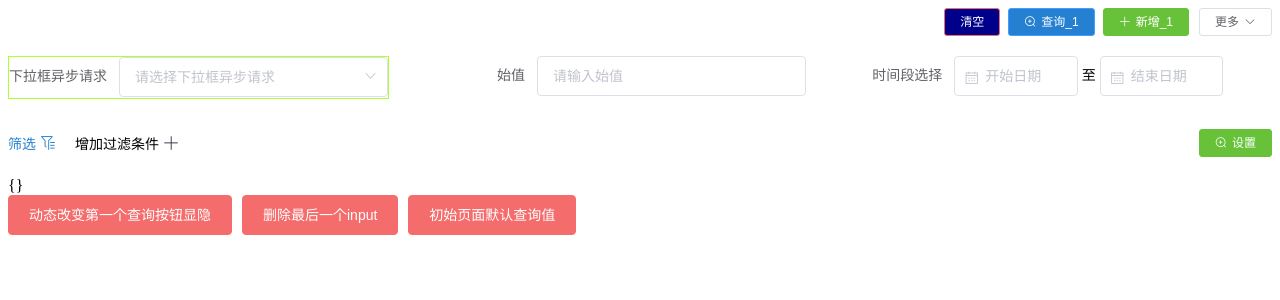
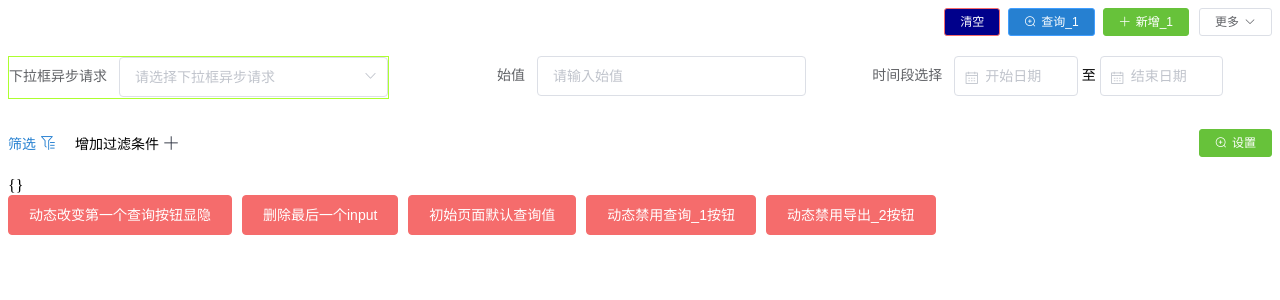
Before and after one commit to RayforReal/search_header_filter_cache, a Vue app: page / in a window 1280 px wide. Shown: the top 300 px of the page. Built offline with nearby package versions, Linux system fonts and the light colour scheme.

Commit message:
feat 动态修改某个按钮禁用状态

```diff
--- a/examples/App.vue
+++ b/examples/App.vue
@@ -23,6 +23,12 @@
         </el-button>
         <el-button @click="setDefault"
                    type='danger'>初始页面默认查询值
+        </el-button>
+        <el-button @click="changeBtnStatus('query_1')"
+                   type='danger'>动态禁用查询_1按钮
+        </el-button>
+        <el-button @click="changeBtnStatus('import_2')"
+                   type='danger'>动态禁用导出_2按钮
         </el-button>
     </div>
 </template>
@@ -178,7 +184,6 @@
                     {
                         label: '新增_2',
                         type: 'success',
-
                         key: 'add_2',
                         show: () => {
                             return true
@@ -224,7 +229,10 @@
             },
             setDefault(){
                 this.$refs.searchHeader.setDefaultVal({'select_async':1,'aaa':'初始值初始值'})
-            }
+            },
+            changeBtnStatus(key){
+                this.$refs.searchHeader.changeBtnStatus(key)
+            },
         }
     };
 </script>
--- a/packages/searchHeader/src/searchHeader.vue
+++ b/packages/searchHeader/src/searchHeader.vue
@@ -4,6 +4,7 @@
             <el-button v-for="item in allBtnList.showBtnList"
                        :key="item.key"
                        :size="btnSize"
+                       :disabled="isDisabled(item.key)"
                        :class="item.className||''"
                        @click="operationClick(item)"
                        :icon="item.icon||''"
@@ -18,6 +19,7 @@
                 <el-dropdown-menu slot="dropdown">
                     <el-dropdown-item v-for="item in allBtnList.hiddenBtnList"
                                       :command="item"
+                                      :disabled="isDisabled(item.key)"
                                       :key="item.label">{{ item.label }}
                     </el-dropdown-item>
                 </el-dropdown-menu>
@@ -116,6 +118,7 @@ export default {
             cascadeSelectList: {},
             defaultShowList: [],
             propInputList: [],
+            needDisabled: []
         }
     },
     props: {
@@ -311,6 +314,13 @@ export default {
             })[0];
             search.method(search.key, this.clearObject(this.searchData));
         },
+        changeBtnStatus(key) {
+            if (this.needDisabled.includes(key)) {
+                this.needDisabled.splice(this.needDisabled.indexOf(key), 1);
+            } else {
+                this.needDisabled.push(key);
+            }
+        },
         handleCommand({method, key}) {
             method(key);
         },
@@ -364,6 +374,9 @@ export default {
             if (search && search.length > 0) {
                 this.operationClick(search[0])
             }
+        },
+        isDisabled(key) {
+            return this.needDisabled.includes(key);
         },
         //按钮点击事件
         operationClick(data) {
```
Also changed, not shown: 1 other file (tests, documents, lock files or other folders).
